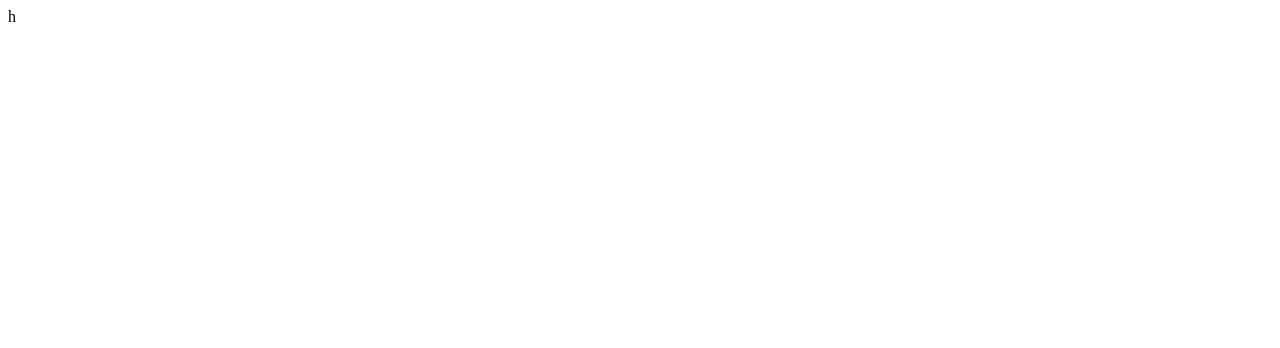
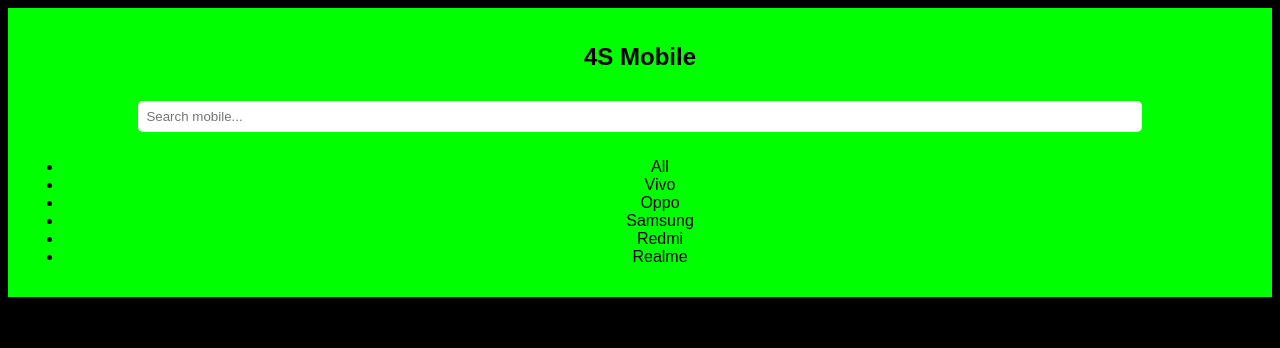
Before and after one commit to Prabakaran202/4smobileswebsite, a plain HTML site: page app/index.html in a window 1280 px wide. Drawn offline with Linux system fonts and the light colour scheme; files that its build step writes are made by us from their sources.

Commit message:
Update index.html

```diff
--- a/app/index.html
+++ b/app/index.html
@@ -1 +1,31 @@
-h
+<!DOCTYPE html>
+<html lang="en">
+<head>
+    <meta charset="UTF-8">
+    <meta name="viewport" content="width=device-width, initial-scale=1.0">
+    <title>4S Mobile</title>
+    <link rel="stylesheet" href="style.css">
+</head>
+<body>
+
+    <nav>
+        <h1>4S Mobile</h1>
+
+        <!-- Search -->
+        <input type="text" id="search" placeholder="Search mobile..." onkeyup="searchProduct()">
+
+        <ul>
+            <li onclick="filterBrand('all')">All</li>
+            <li onclick="filterBrand('vivo')">Vivo</li>
+            <li onclick="filterBrand('oppo')">Oppo</li>
+            <li onclick="filterBrand('samsung')">Samsung</li>
+            <li onclick="filterBrand('redmi')">Redmi</li>
+            <li onclick="filterBrand('realme')">Realme</li>
+        </ul>
+    </nav>
+
+    <div class="container" id="productContainer"></div>
+
+    <script src="script.js"></script>
+</body>
+</html>
```
